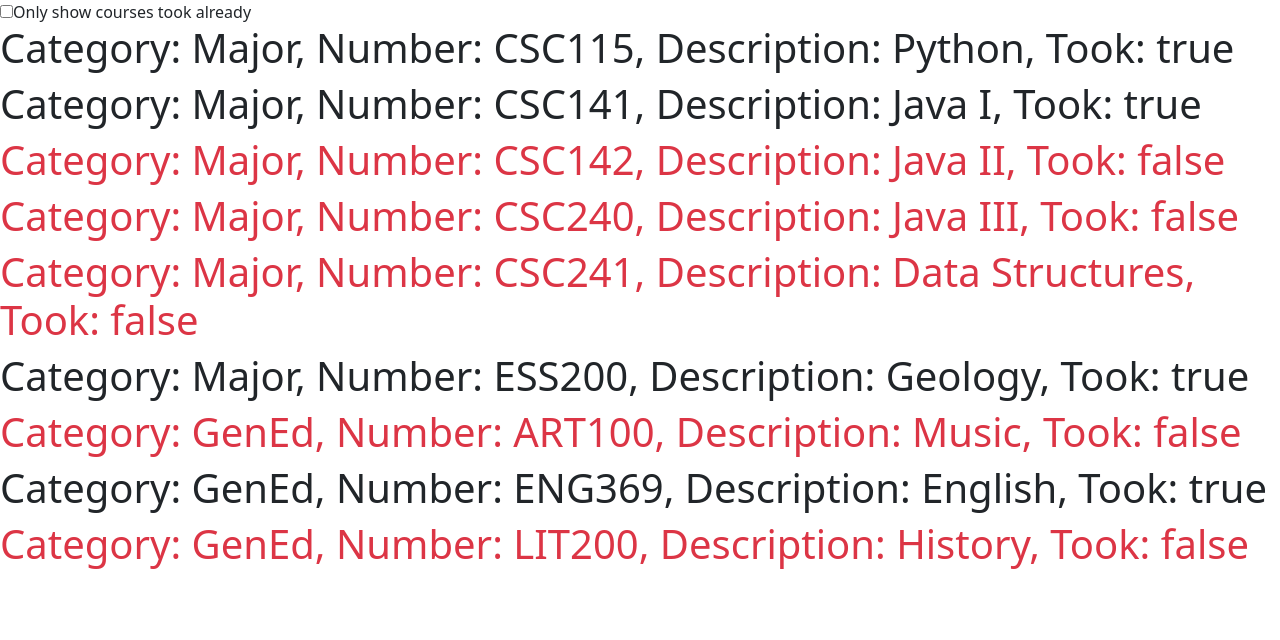
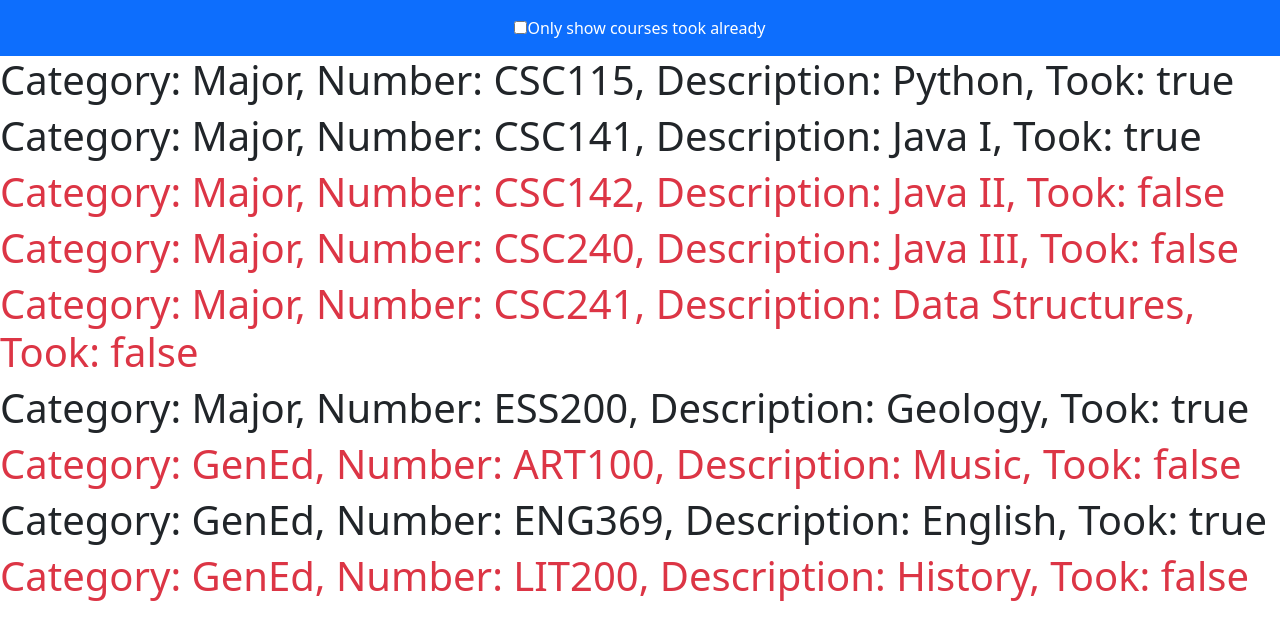
Before and after one commit to PurrBiscuit/csc-417-project-1, a React (Create React App) app: page / in a window 1280 px wide. Shown: the top 640 px of the page. Built offline with nearby package versions, Linux system fonts and the light colour scheme.

Commit message:
add a little style

```diff
--- a/src/App.js
+++ b/src/App.js
@@ -8,8 +8,15 @@ const App = () => {
     setShowAllCourses(!showAllCourses)
 
   return <div>
-    <input type="checkbox" id="toggle" name="toggle-courses" onChange={handleOnChange}/>
-    <label for="toogle">Only show courses took already</label>
+    <div className="bg-primary text-center p-3">
+      <input
+        type="checkbox"
+        id="toggle"
+        name="toggle-courses"
+        onChange={handleOnChange}
+      />
+      <label for="toogle" className="text-white">Only show courses took already</label>
+    </div>
 
     {courses.filter(course => showAllCourses || course.took)
       .map(course => {
```
